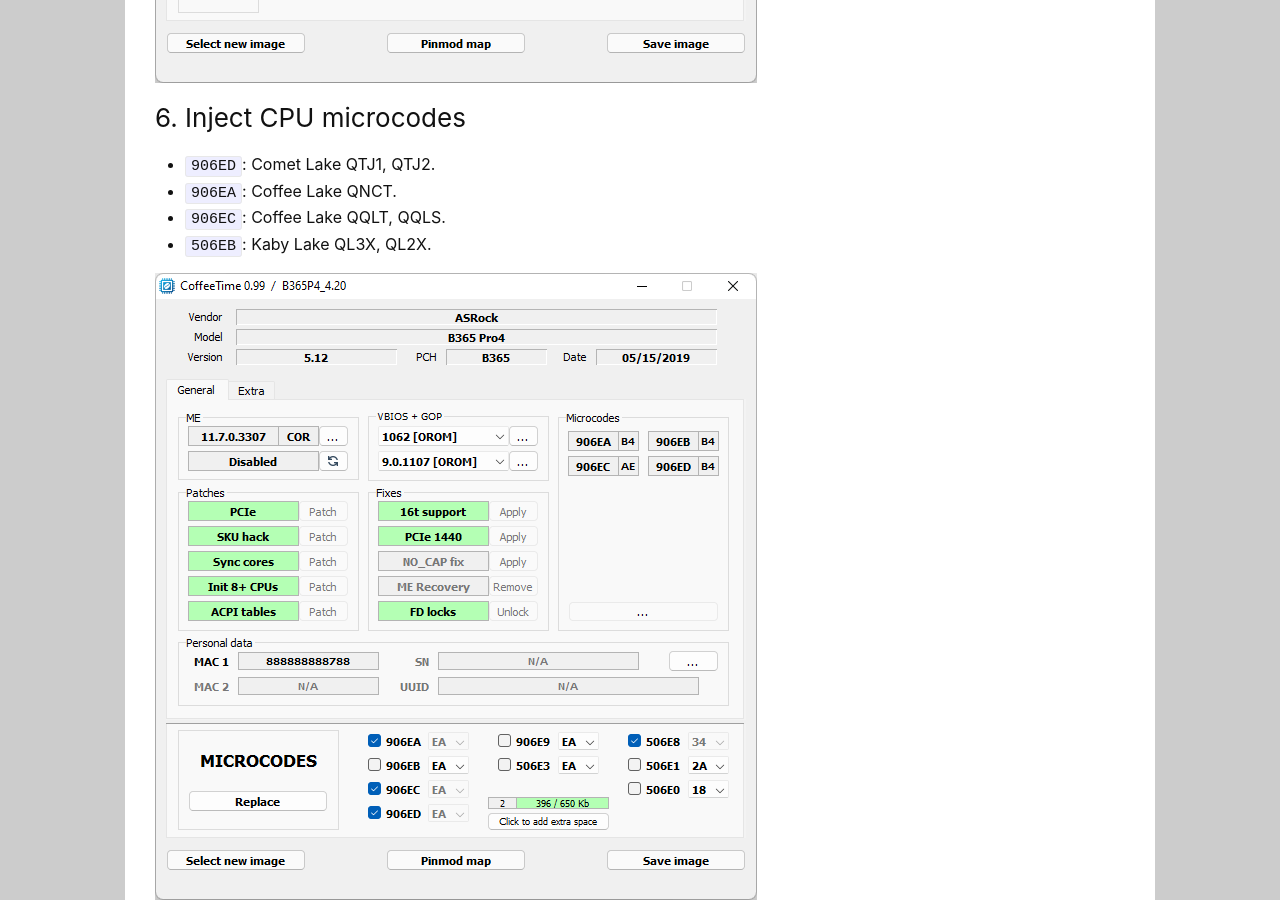
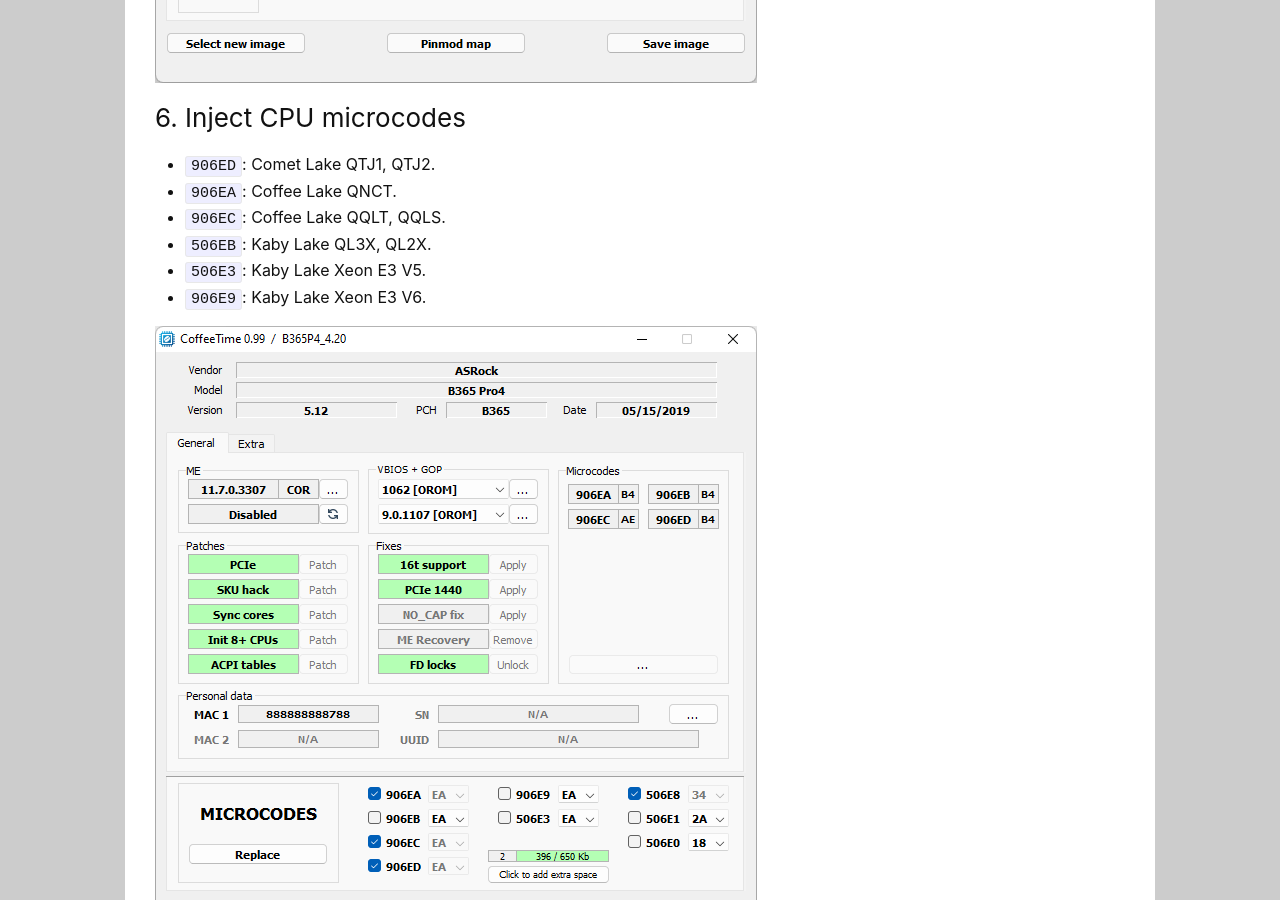
Before and after one commit to miyconst/miyconst.github.io, a Jekyll site: the page built from _posts/2021-06-06-qtj1-on-asrock-b365-pro4.markdown, in a window 1280 px wide and 900 px high, scrolled down 4239 px. Built offline with Jekyll 4.4.1, drawn with Linux system fonts in a browser that asks for light colours.

Commit message:
Update 2021-06-06-qtj1-on-asrock-b365-pro4.markdown

```diff
--- a/_posts/2021-06-06-qtj1-on-asrock-b365-pro4.markdown
+++ b/_posts/2021-06-06-qtj1-on-asrock-b365-pro4.markdown
@@ -61,6 +61,8 @@
 - `906EA`: Coffee Lake QNCT.
 - `906EC`: Coffee Lake QQLT, QQLS.
 - `506EB`: Kaby Lake QL3X, QL2X.
+- `506E3`: Kaby Lake Xeon E3 V5.
+- `906E9`: Kaby Lake Xeon E3 V6.
 
 
 ![](/assets/2021-06-06-asrock-b365-pro4/step-05-microcodes.png)
```
